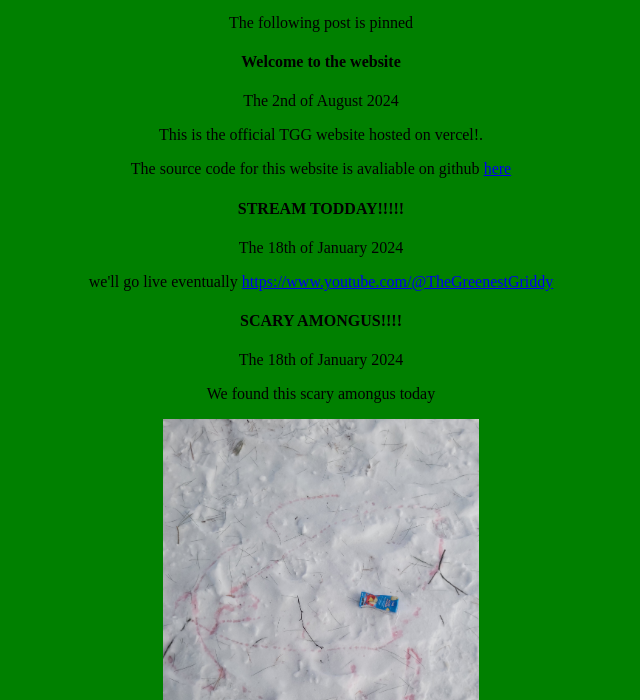
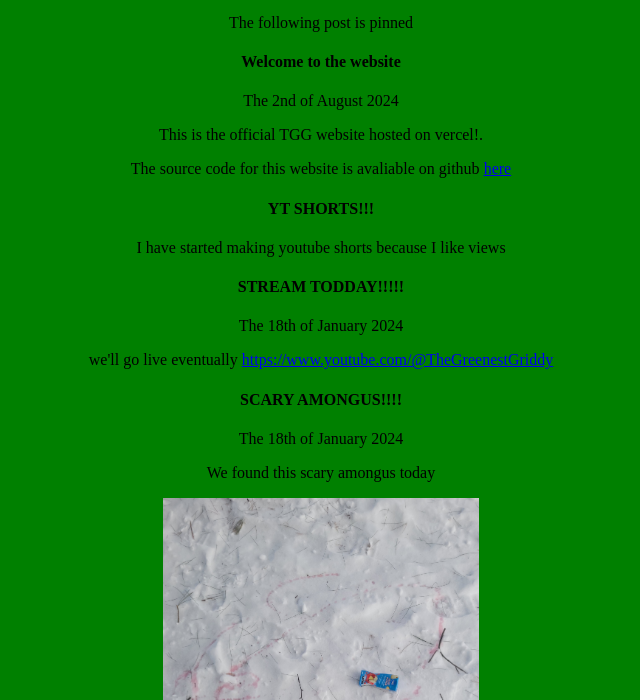
Before and after one commit to alexthe-canadian/tggweb, a plain HTML site: page index.html in a window 1280 px wide. Shown: the part 100-800 px from the top of the page, without its empty margins (319-959 px from the left). Drawn offline with Linux system fonts and the light colour scheme.

Commit message:
Add New Post: "YT SHORTS"

```diff
--- a/index.html
+++ b/index.html
@@ -40,6 +40,10 @@
             <p>The source code for this website is avaliable on github <a href="https://github.com/alexthe-canadian/tggweb">here</a>
         </div>
         <div class="blog">
+            <h4>YT SHORTS!!!</h4>
+            <p>I have started making youtube shorts because I like views</p>
+        </div>
+        <div class="blog">
             <h4>STREAM TODDAY!!!!!</h4>
             <p>The 18th of January 2024</p>
             <p>we'll go live eventually <a href="https://www.youtube.com/@TheGreenestGriddy">https://www.youtube.com/@TheGreenestGriddy</a> </p>
```
